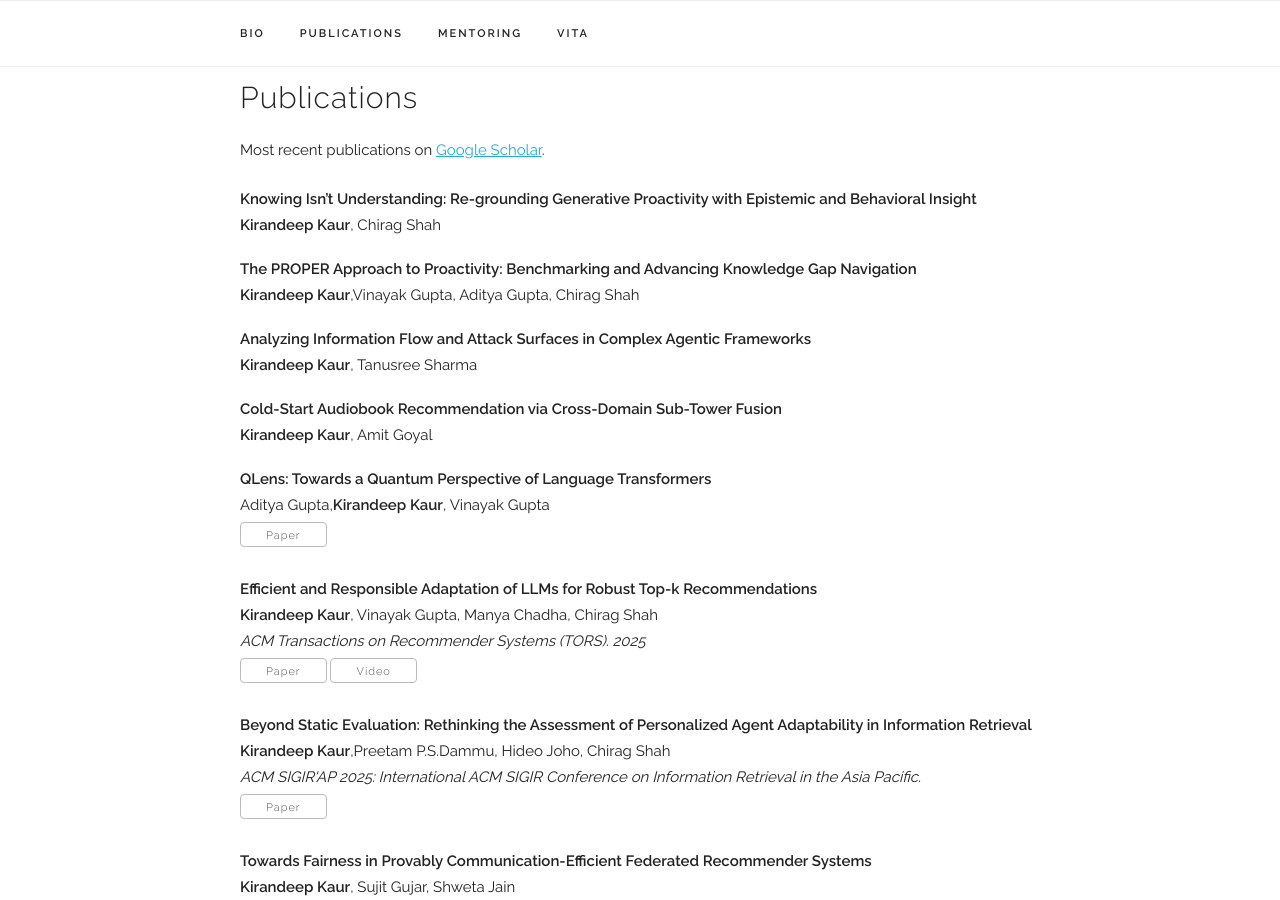
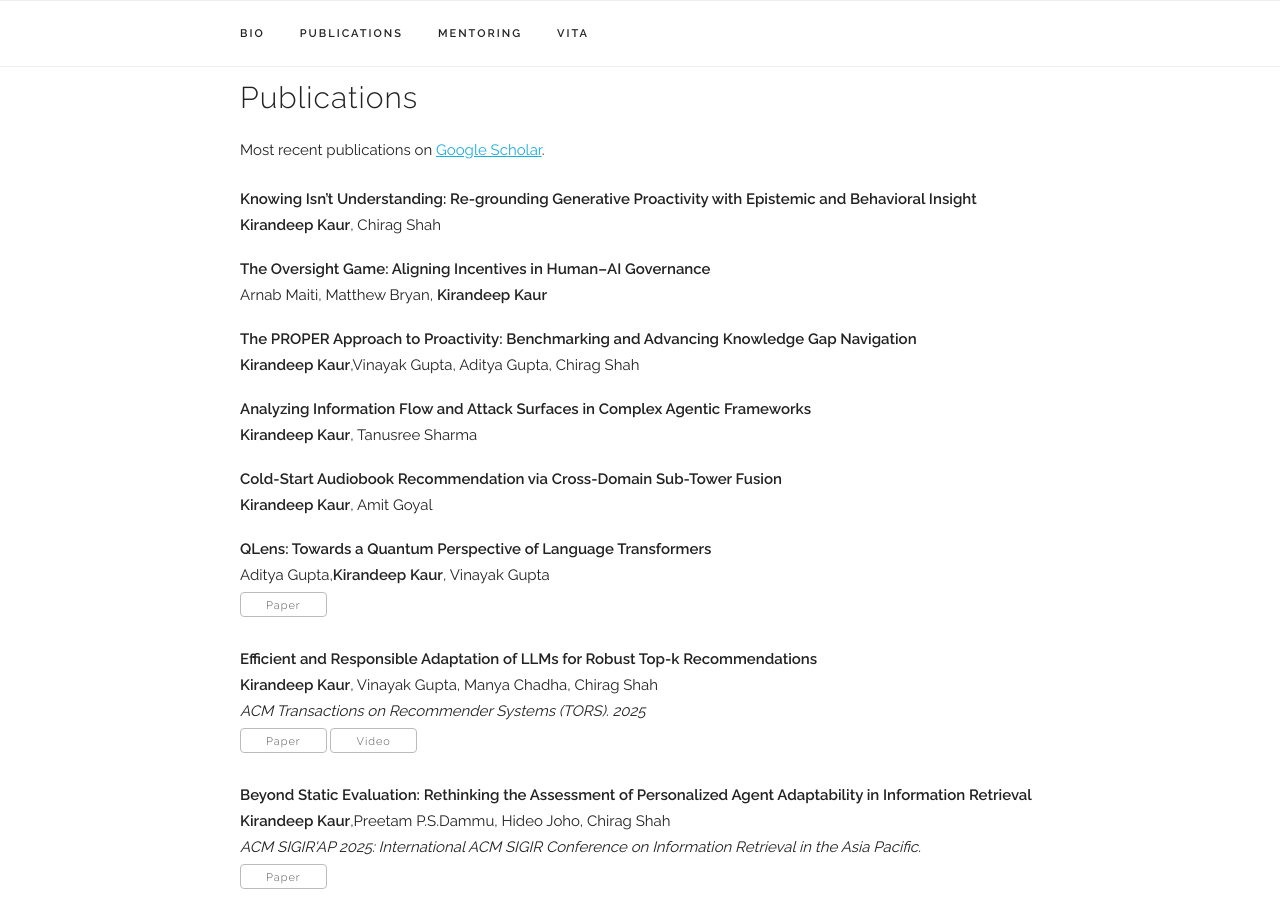
Before and after one commit to i-kiran/i-kiran.github.io, a Jekyll site: the page built from noooindex.html, in a window 1280 px wide and 900 px high, scrolled down 1181 px. Built offline with Jekyll 4.4.1, drawn with Linux system fonts in a browser that asks for light colours; some web fonts are replaced.

Commit message:
Add new publication on AI governance

```diff
--- a/_data/publications.yaml
+++ b/_data/publications.yaml
@@ -1,6 +1,10 @@
 papers:
   - title: "Knowing Isn’t Understanding: Re-grounding Generative Proactivity with Epistemic and Behavioral Insight"
     authors: "<b>Kirandeep Kaur</b>, Chirag Shah"
+    selected: n
+
+  - title: "The Oversight Game: Aligning Incentives in Human–AI Governance"
+    authors: "Arnab Maiti, Matthew Bryan, <b>Kirandeep Kaur</b>"
     selected: n
 
   - title: "The PROPER Approach to Proactivity: Benchmarking and Advancing Knowledge Gap Navigation"
```
